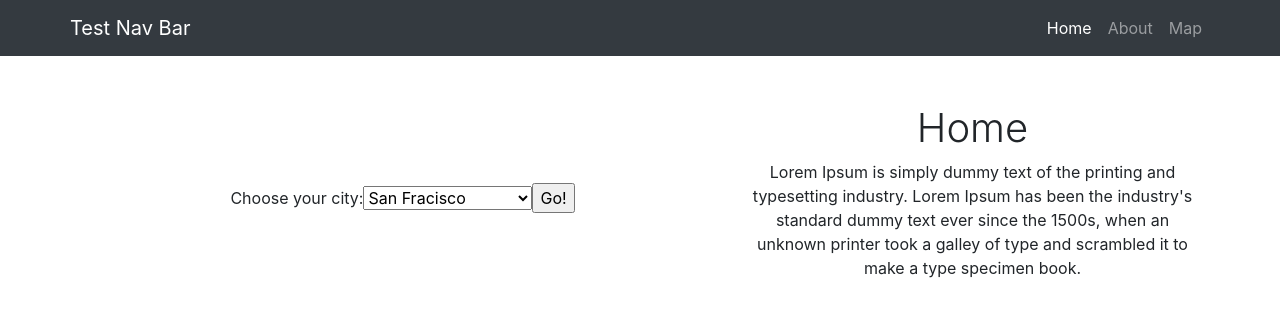
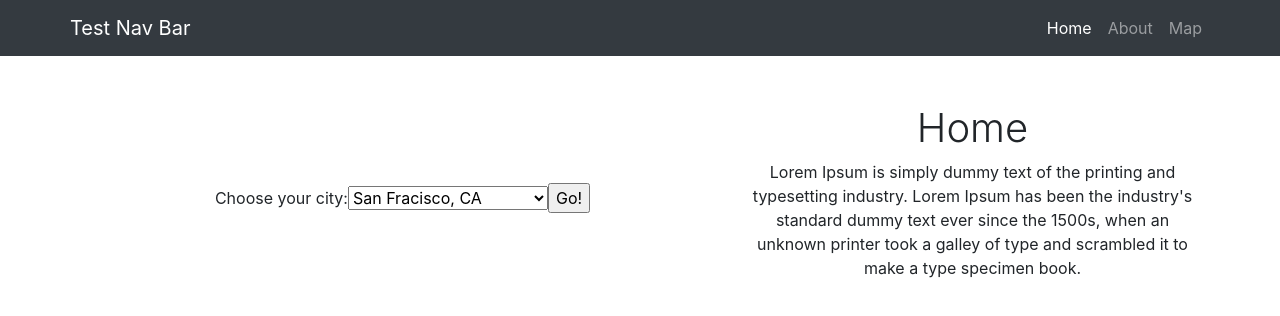
Before and after one commit to jasonichou/airbooked, a React (Create React App) app in the folder client/: page / in a window 1280 px wide. Shown: the top 316 px of the page. Built offline with nearby package versions, Linux system fonts and the light colour scheme; the HTML template or start-up script is replaced by a standard one.

Commit message:
test adding new city

```diff
--- a/client/src/App.js
+++ b/client/src/App.js
@@ -21,7 +21,7 @@ class App extends Component {
           <Switch>
             <Route path="/" exact component={() => <Home />} />
             <Route path="/about" exact component={() => <About />} />
-            <Route path="/map/:city" exact component={() => <Map position={this.state} />}/>
+            <Route path="/map/:city" exact component={() => <Map />}/>
             {/* <Route path="/map" exact component={() => <Map position={this.state} />} /> */}
 
           </Switch>
--- a/client/src/components/HomeDropDown.js
+++ b/client/src/components/HomeDropDown.js
@@ -21,8 +21,9 @@ class HomeDropDown extends Component {
         <label>
           Choose your city:
           <select value={this.state.citySelected} onChange={this.handleChange}>
-            <option value="san-francisco">San Fracisco</option>
-            <option value="santa-clara-county">Santa Clara County</option>
+            <option value="san-francisco">San Fracisco, CA</option>
+            <option value="santa-clara-county">Santa Clara County, CA</option>
+            <option value="asheville">Asheville, NC</option>
           </select>
         </label>
         <input type="submit" value="Go!" />
--- a/client/src/components/Map.js
+++ b/client/src/components/Map.js
@@ -7,12 +7,12 @@ class Map extends Component {
 
   selectedCity = this.props.match.params.city;
 
-
   state = {
     loading: true,
     position: cityLatLngZoomDict[this.selectedCity],
     listings: null
   }
+
   // API call after initial render
   async componentDidMount() {
     const cityFormatted = this.selectedCity.replaceAll('-', '_')
@@ -25,9 +25,10 @@ class Map extends Component {
     console.log(this.state.listings);
   }
 
+  // ** Main render block ** //
   render() {
     return (
-      // ** Using react-leaflet **
+      // * Using react-leaflet *
       <div>
         {/*  passing route params from App.js  */}
         <div><h2>{this.props.match.params.city}</h2></div>
@@ -48,7 +49,19 @@ class Map extends Component {
             {/* Mapping listing locations as markers after loading */}
             {
               !this.state.loading && this.state.listings.map((listing, idx) =>
-                <CircleMarker key={idx} center={[listing.latitude, listing.longitude]} radius={1}></CircleMarker>)
+                <CircleMarker
+                  key={idx}
+                  center={[listing.latitude, listing.longitude]}
+                  radius={1}
+                >
+                  <Popup>
+                    <div>{listing.name}</div>
+                    <div>Price: {listing.price}</div>
+                    <div>Reviews: {listing.number_of_reviews}</div>
+                    <div>Reviews/Month: {listing.reviews_per_month}</div>
+                  </Popup>
+                </CircleMarker>
+              )
             }
 
             {/* Test marker with prop passed from App state */}
@@ -60,12 +73,12 @@ class Map extends Component {
       </div>
     )
   }
-
 }
 
 let cityLatLngZoomDict = {
   "san-francisco": [37.755, -122.453, 13],
-  "santa-clara-county": [37.371, -122.037,11]
+  "santa-clara-county": [37.371, -122.037, 11],
+  "asheville": [35.5900461, -82.5635125,13]
 }
 
 export default withRouter(Map);
```
